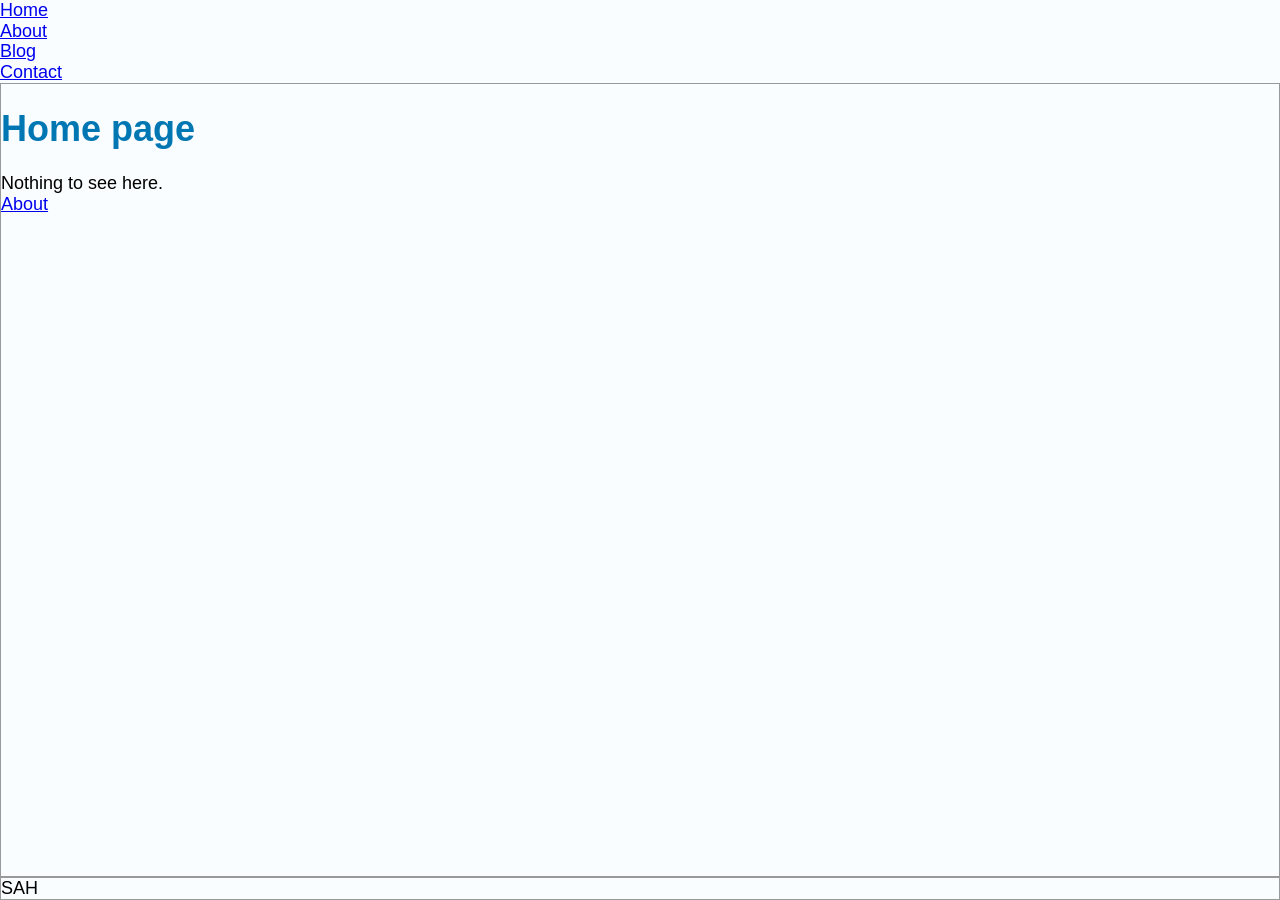
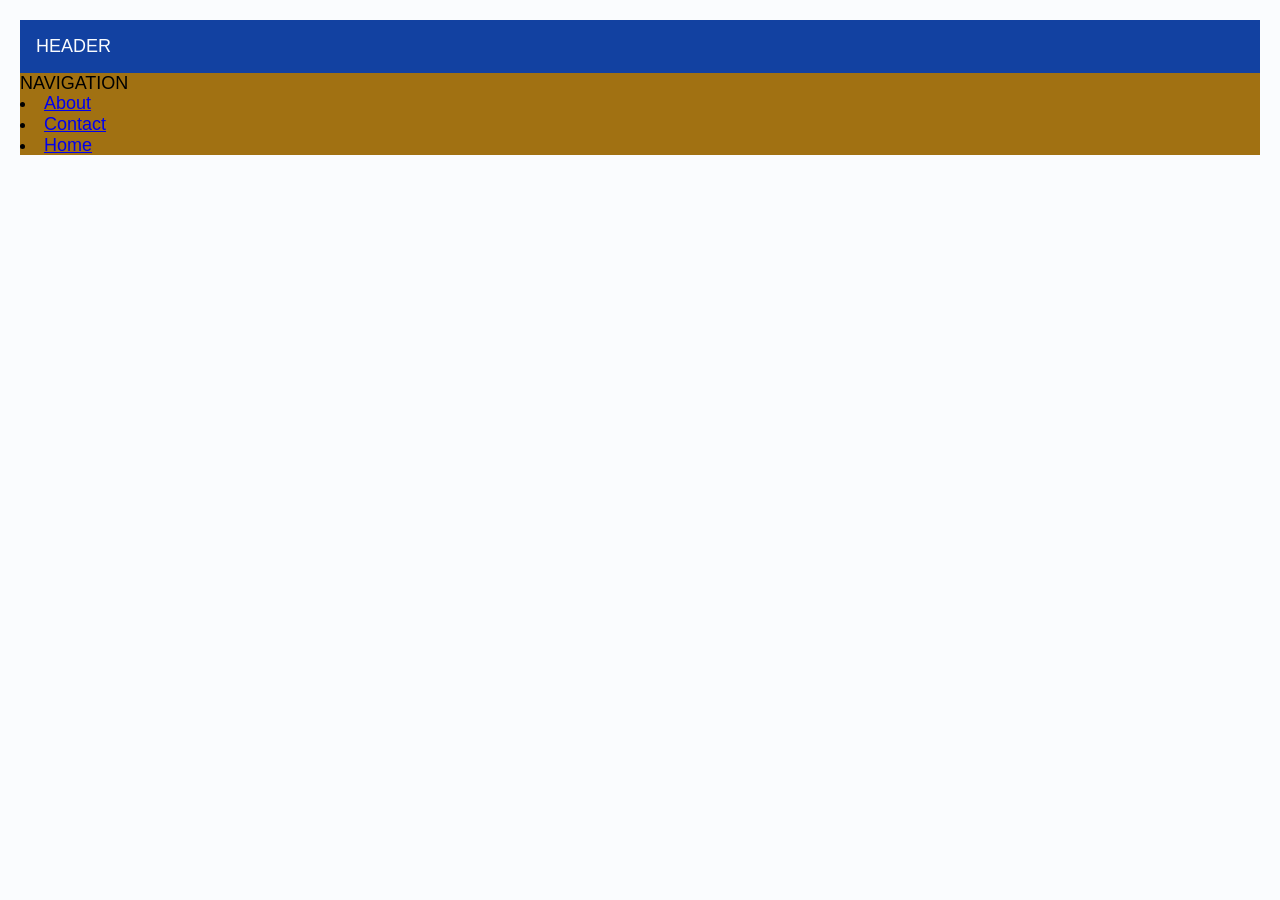
Before and after one commit to sahumphreys/sahumphreys.github.io, a Jekyll site: the page built from index.md, in a window 1280 px wide. Built offline with Jekyll 4.4.1, drawn with Linux system fonts in a browser that asks for light colours; our own code applies the rules of GitHub Pages for plain Markdown files.

Commit message:
Jan 30 Build layout

```diff
--- a/_layouts/default.html
+++ b/_layouts/default.html
@@ -8,21 +8,43 @@
     <link rel="stylesheet" href="{{ site.baseurl }}/assets/css/main.css">
 </head>
 
-<body class="container">
-    <nav>
+<body>
+    <div class="container">
+
+        <header class="main-head">
+            <p>HEADER</p>
+        </header>
+
+        <nav class="main-nav">
+            <p>NAVIGATION</p>
+            {% for page in site.pages %}
+            {% if page.title %}
+            <li><a href="{{ page.url | prepend: site.baseurl }}">{{ page.title }}</a></li>
+            {% endif %}
+            {% endfor %}
+        </nav>
+        <!-- <header class="main-head">
+            <nav class="main-nav">
                 <ul class="nav-links">
-            <li><a href="/" {% if page.title=="Home" %}class="active-page" {% endif %}>Home</a></li>
-            <li><a href="/about" {% if page.title=="About" %}class="active-page" {% endif %}>About</a></li>
-            <li><a href="/blog" {% if page.title=="Blog" %}class="active-page" {% endif %}>Blog</a></li>
-            <li><a href="/contact" {% if page.title=="Contact" %}class="active-page" {% endif %}>Contact</a></li>
+
+                    {% for page in site.pages %}
+                    {% if page.title %}
+                    <li><a href="{{ page.url | prepend: site.baseurl }}">{{ page.title }}</a></li>
+                    {% endif %}
+                    {% endfor %}
                 </ul>
             </nav>
-    <main class="page-content">
+        </header>
+
+
+        <main class="content">
             {{ content }}
         </main>
-    <footer>
+
+        <footer class="main-footer">
             SAH
-    </footer>
+        </footer> -->
+    </div>
 </body>
 
 </html>
--- a/_sass/_colors.scss
+++ b/_sass/_colors.scss
@@ -5,18 +5,19 @@
  * -------------------------------------------------------------------------
  */
 
-$hue: 200;
+$hue: 220;
+$saturation: 80%;
 
 @function complementary($hue) {
   @return ($hue + 180) % 360;
 }
 
 @function rightAnalogous($hue) {
-  @return $hue + 30;
+  @return ($hue + 30);
 }
 
 @function leftAnalogous($hue) {
-  @return $hue - 30;
+  @return ($hue - 40);
 }
 
 $hueRightAnalogous: rightAnalogous($hue);
@@ -25,42 +26,43 @@ $hueComplement: complementary($hue);
 
 // base colors
 
-$primary-color-10: hsl($hue, 100%, 10%);
-$primary-color-15: hsl($hue, 100%, 15%);
-$primary-color-20: hsl($hue, 100%, 20%);
-$primary-color-25: hsl($hue, 100%, 25%);
-$primary-color-30: hsl($hue, 100%, 30%);
-$primary-color-35: hsl($hue, 100%, 35%);
-$primary-color-90: hsl($hue, 100%, 90%);
+$primary-color-10: hsl($hue, $saturation, 10%);
+$primary-color-15: hsl($hue, $saturation, 15%);
+$primary-color-20: hsl($hue, $saturation, 20%);
+$primary-color-25: hsl($hue, $saturation, 25%);
+$primary-color-30: hsl($hue, $saturation, 30%);
+$primary-color-35: hsl($hue, $saturation, 35%);
+$primary-color-70: hsl($hue, $saturation, 70%);
+$primary-color-90: hsl($hue, $saturation, 90%);
 
 // complementary colors
-$secondary-color-10: hsl($hueComplement, 100%, 10%);
-$secondary-color-15: hsl($hueComplement, 100%, 15%);
-$secondary-color-20: hsl($hueComplement, 100%, 20%);
-$secondary-color-25: hsl($hueComplement, 100%, 25%);
-$secondary-color-30: hsl($hueComplement, 100%, 30%);
-$secondary-color-35: hsl($hueComplement, 100%, 35%);
-$secondary-color-70: hsl($hueComplement, 100%, 70%);
-$secondary-color-90: hsl($hueComplement, 100%, 90%);
+$secondary-color-10: hsl($hueComplement, $saturation, 10%);
+$secondary-color-15: hsl($hueComplement, $saturation, 15%);
+$secondary-color-20: hsl($hueComplement, $saturation, 20%);
+$secondary-color-25: hsl($hueComplement, $saturation, 25%);
+$secondary-color-30: hsl($hueComplement, $saturation, 30%);
+$secondary-color-35: hsl($hueComplement, $saturation, 35%);
+$secondary-color-70: hsl($hueComplement, $saturation, 70%);
+$secondary-color-90: hsl($hueComplement, $saturation, 90%);
 
 // accent colors
-$accent-color-1-10: hsl($hueRightAnalogous, 100%, 10%);
-$accent-color-1-15: hsl($hueRightAnalogous, 100%, 15%);
-$accent-color-1-20: hsl($hueRightAnalogous, 100%, 20%);
-$accent-color-1-25: hsl($hueRightAnalogous, 100%, 25%);
-$accent-color-1-30: hsl($hueRightAnalogous, 100%, 30%);
-$accent-color-1-35: hsl($hueRightAnalogous, 100%, 35%);
-$accent-color-1-70: hsl($hueRightAnalogous, 100%, 70%);
-$accent-color-1-90: hsl($hueRightAnalogous, 100%, 90%);
+$accent-color-1-10: hsl($hueRightAnalogous, $saturation, 10%);
+$accent-color-1-15: hsl($hueRightAnalogous, $saturation, 15%);
+$accent-color-1-20: hsl($hueRightAnalogous, $saturation, 20%);
+$accent-color-1-25: hsl($hueRightAnalogous, $saturation, 25%);
+$accent-color-1-30: hsl($hueRightAnalogous, $saturation, 30%);
+$accent-color-1-35: hsl($hueRightAnalogous, $saturation, 35%);
+$accent-color-1-70: hsl($hueRightAnalogous, $saturation, 70%);
+$accent-color-1-90: hsl($hueRightAnalogous, $saturation, 90%);
 
 
-$accent-color-2-10: hsl($hueLeftAnalogous, 100%, 10%);
-$accent-color-2-15: hsl($hueLeftAnalogous, 100%, 15%);
-$accent-color-2-20: hsl($hueLeftAnalogous, 100%, 20%);
-$accent-color-2-25: hsl($hueLeftAnalogous, 100%, 25%);
-$accent-color-2-30: hsl($hueLeftAnalogous, 100%, 30%);
-$accent-color-2-35: hsl($hueLeftAnalogous, 100%, 35%);
-$accent-color-2-70: hsl($hueLeftAnalogous, 100%, 70%);
-$accent-color-2-90: hsl($hueLeftAnalogous, 100%, 90%);
+$accent-color-2-10: hsl($hueLeftAnalogous, $saturation, 10%);
+$accent-color-2-15: hsl($hueLeftAnalogous, $saturation, 15%);
+$accent-color-2-20: hsl($hueLeftAnalogous, $saturation, 20%);
+$accent-color-2-25: hsl($hueLeftAnalogous, $saturation, 25%);
+$accent-color-2-30: hsl($hueLeftAnalogous, $saturation, 30%);
+$accent-color-2-35: hsl($hueLeftAnalogous, $saturation, 35%);
+$accent-color-2-70: hsl($hueLeftAnalogous, $saturation, 70%);
+$accent-color-2-90: hsl($hueLeftAnalogous, $saturation, 90%);
 
-$white: hsl($hue, 100%, 99%);
+$white: hsl($hue, $saturation, 99%);
--- a/_sass/_general.scss
+++ b/_sass/_general.scss
@@ -8,10 +8,23 @@ body {
     font-size: 18px;
     font-family: Arial;
     // background: $secondary-color-15;
+    // background: $white;
+    // background: $accent-color-2-10;
     background: $white;
-    // background: $accent-color-2-10;;
 }
 
 h1 {
     color: $primary-color-35;
 }
+
+h2 {
+    color: $secondary-color-35;
+}
+
+h3 {
+    color: $accent-color-1-35;
+}
+
+h4 {
+    color: $accent-color-2-35;
+}
--- /dev/null
+++ b/_sass/_grid_areas.scss
@@ -0,0 +1,30 @@
+/* grid-areas.scss
+ * ----------------------------------------------------------------------------
+ * Styling for the areas of the grid such as nav bar, header and content etc
+ * The layout of the grid is in _layout.scss
+ * ----------------------------------------------------------------------------
+ */
+
+/* -------------------------------------------------------------------------- */
+/* CONTAINER */
+/* -------------------------------------------------------------------------- */
+.container {
+    background: red;
+    margin: 20px;
+}
+
+/* -------------------------------------------------------------------------- */
+/* HEADER main-head */
+/* -------------------------------------------------------------------------- */
+.main-head {
+    background: $primary-color-35;
+    color: $white;
+    padding: 1rem;
+}
+
+/* -------------------------------------------------------------------------- */
+/* NAVIGATION main-nav */
+/* -------------------------------------------------------------------------- */
+.main-nav {
+    background: $secondary-color-35;
+}
--- a/_sass/_layout.scss
+++ b/_sass/_layout.scss
@@ -7,74 +7,80 @@ NB.  Purely for layout and not styling of those elements
 */
 
 .container {
-    display: grid;
-    grid-template-areas:
-      "nav"
-      "header"
-      "content"
-      "footer";
-    grid-template-columns: 1fr;
-    grid-template-rows: auto auto 1fr auto;
-    // grid-gap: 10px;
-    height: 100vh;
+  display: grid;
+  grid-template-columns: repeat(12, [col-start] 1fr);
+  column-gap: 10px;
+  // grid-template-areas:
+  //   "nav"
+  //   "header"
+  //   "content"
+  //   "footer";
+  // grid-template-columns: 1fr;
+  // grid-template-rows: auto auto 1fr auto;
+  // // grid-gap: 10px;
+  // height: 100vh;
 }
 
-
-header {
-    // > * {
-        grid-area: header;
-    // }
-    // border: 1px solid #999;
-    //padding: 1rem;
+.container>* {
+  grid-column: col-start / span 12;
 }
 
-nav {
-    grid-area: nav;
+.main-head {
+  grid-column: 1 / span 12;
 }
 
-main {
-    grid-area: content;
-    border: 1px solid #999;
+.main-nav {
+  grid-column: 1 / span 12;
 }
 
-.sidebar-left {
-    grid-area: sidebar-left;
-    border: 1px solid #999;
-    margin-left: 1rem;
+@media (min-width: 500px) {
+  .side {
+    grid-column: col-start / span 3;
+    grid-row: 3;
+  }
+
+  .ad {
+    grid-column: col-start / span 3;
+    grid-row: 4;
+  }
+
+  .content,
+  .main-footer {
+    grid-column: col-start 4 / span 9;
+  }
+
+  nav ul {
+    display: flex;
+    justify-content: space-between;
+  }
 }
 
-.sidebar-right {
-    grid-area: sidebar-right;
-    border: 1px solid #999;
-    margin-right: 1rem;
-}
-
-footer {
-    grid-area: footer;
-    border: 1px solid #999;
-}
-
-
-@media (max-width: 768px) {
-  .container {
-    grid-template-areas:
-      "header"
-      "nav"
-      "sidebar-left"
-      "content"
-      "sidebar-right"
-      "footer";
-
-    grid-template-columns: 1fr;
-    grid-template-rows:
-      auto /* Header */
-      minmax(75px, auto) /* Nav */
-      1fr /* Content */
-      minmax(75px, auto) /* Sidebar */
-      auto; /* Footer */
+@media (min-width: 700px) {
+  .main-nav {
+    grid-column: col-start / span 12;
+    // grid-row: 2 / 4;
   }
 
-  nav, aside {
-    margin: 0;
+  .content {
+    grid-column: col-start 3 / span 8;
+    grid-row: 2 / 4;
+  }
+
+  .side {
+    grid-column: col-start 11 / span 2;
+    grid-row: 2;
+  }
+
+  .ad {
+    grid-column: col-start 11 / span 2;
+    grid-row: 3;
+  }
+
+  .main-footer {
+    grid-column: col-start / span 12;
+  }
+
+  nav ul {
+    flex-direction: column;
   }
 }
--- a/assets/css/main.scss
+++ b/assets/css/main.scss
@@ -18,5 +18,6 @@
 // @import 'components/footer';
 @import 'normalise';
 @import 'colors';
+@import 'layout';
+@import 'grid_areas';
 @import 'general';
-@import 'layout';
--- a/_pages/index.md
+++ b/index.md
@@ -1,13 +1,15 @@
 ---
 # Feel free to add content and custom Front Matter to this file.
 # To modify the layout, see https://jekyllrb.com/docs/themes/#overriding-theme-defaults
-
+title: Home
 layout: default
 permalink: /
 ---
 
-# Home page
+# Primary color (35)
 
-Nothing to see here.
+## Secondary color (35)
 
-[About](/about/)
+### Accent color 1 (35)
+
+#### Accent color 2 (35)
```
Lines whose indentation alone changed are shown as unchanged.
